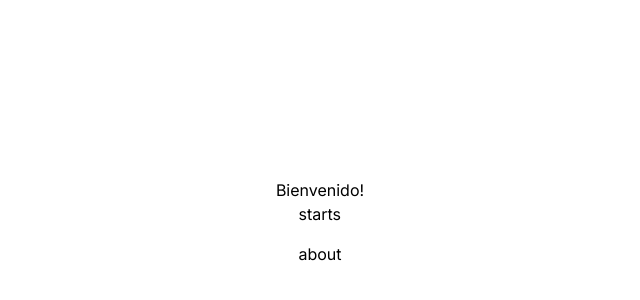
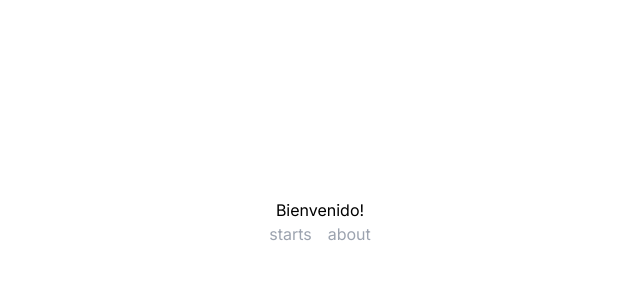
Before and after one commit to HoracioGutierrez/test-next-new, a Next.js app: page / in a window 1280 px wide. Shown: the part 178-478 px from the top of the page, without its empty margins (320-960 px from the left). Built offline with nearby package versions, Linux system fonts and the light colour scheme.

Commit message:
Fix navbar conditional

```diff
--- a/src/app/(components)/NavigationBar.tsx
+++ b/src/app/(components)/NavigationBar.tsx
@@ -6,10 +6,10 @@ type Props = {
 
 export default function NavigationBar({ isPage }: Props) {
   return (
-    <nav className={`grid grid-cols-${ isPage ? "3" : "2" } gap-4`}>
-      {isPage && <Link className={`text-gray-${isPage ? "400" : "600"} hover:text-gray-${isPage ? "200" : "400"}`} href="/">home</Link>}
-      <Link className={`text-gray-${isPage ? "400" : "600"} hover:text-gray-${isPage ? "200" : "400"}`} href="/stars">starts</Link>
-      <Link className={`text-gray-${isPage ? "400" : "600"} hover:text-gray-${isPage ? "200" : "400"}`} href="/about">about</Link>
+    <nav className={`flex gap-4`}>
+      {isPage && <Link className="text-gray-400 hover:text-gray-200" href="/">home</Link>}
+      <Link className="text-gray-400 hover:text-gray-200" href="/stars">starts</Link>
+      <Link className="text-gray-400 hover:text-gray-200" href="/about">about</Link>
     </nav>
   )
 }
```
